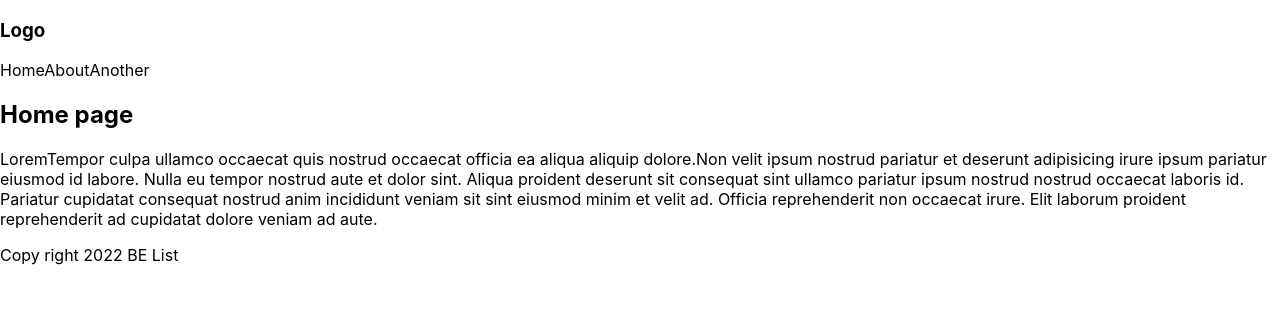
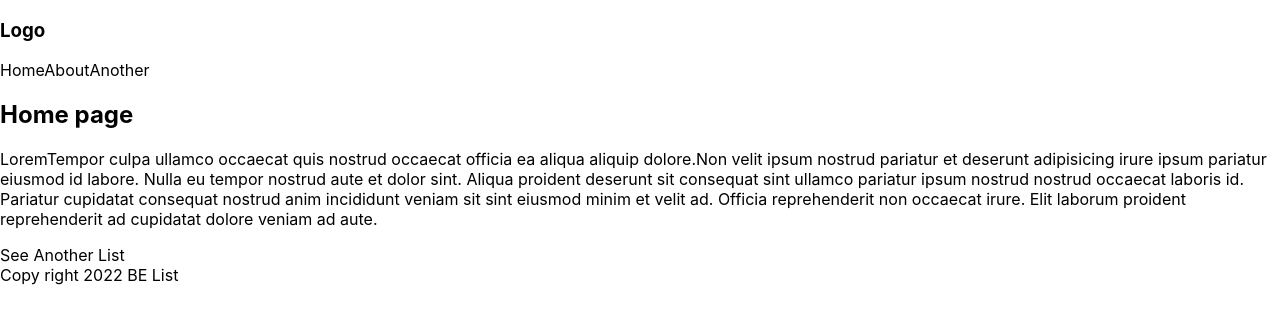
Before and after one commit to Boody2004/learn-next.js, a Next.js app: page / in a window 1280 px wide. Shown: the top 324 px of the page. Built offline with nearby package versions, Linux system fonts and the light colour scheme.

Commit message:
add links

```diff
--- a/components/app/Navbar.js
+++ b/components/app/Navbar.js
@@ -1,12 +1,22 @@
+import Link from "next/link";
+
 const Navbar = () => {
   return (
     <nav>
       <div className="logo">
         <h1>Logo</h1>
       </div>
-      <a>Home</a>
-      <a>About</a>
-      <a>Another</a>
+      <Link href="/">
+        <a>Home</a>
+      </Link>
+
+      <Link href="/about">
+        <a>About</a>
+      </Link>
+
+      <Link href="/another">
+        <a>Another</a>
+      </Link>
     </nav>
   );
 };
--- a/pages/index.js
+++ b/pages/index.js
@@ -3,6 +3,7 @@ import Image from "next/image";
 import Navbar from "../components/app/Navbar";
 import Footer from "../components/app/Footer";
 import styles from "../styles/Home.module.css";
+import Link from "next/link";
 
 export default function Home() {
   return (
@@ -20,6 +21,11 @@ export default function Home() {
         minim et velit ad. Officia reprehenderit non occaecat irure. Elit
         laborum proident reprehenderit ad cupidatat dolore veniam ad aute.
       </p>
+
+      <Link href="/another">
+        <a>See Another List</a>
+      </Link>
+
       <Footer />
     </section>
   );
```
